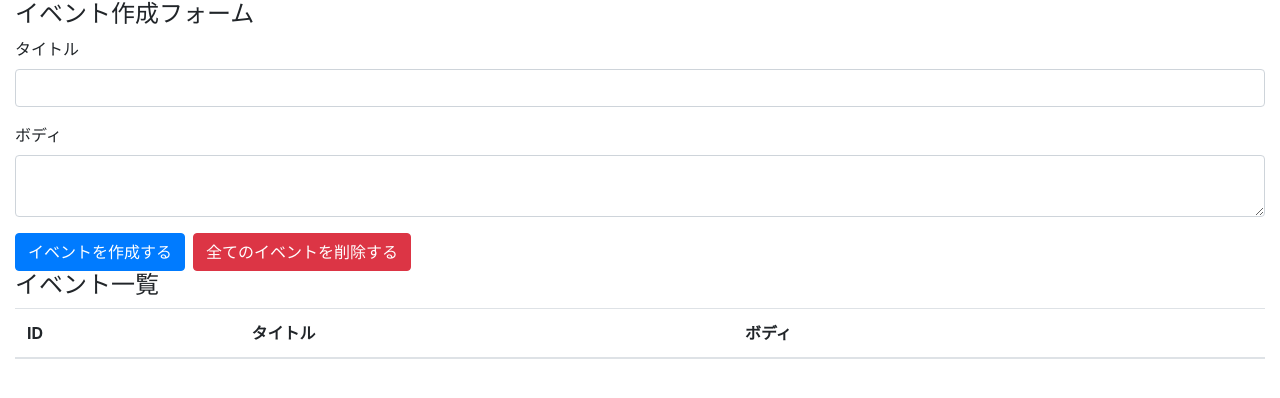
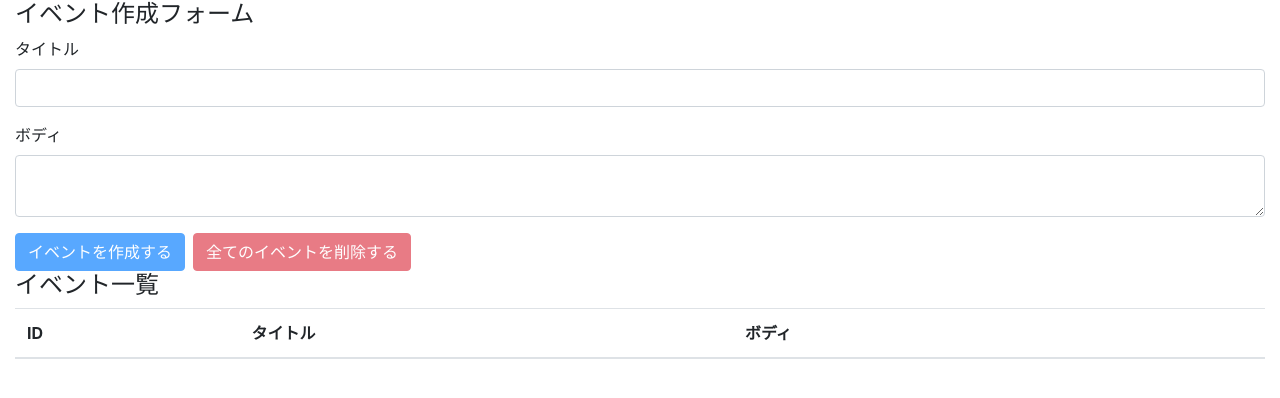
Before and after one commit to guroguro33/react-hooks-101, a React (Create React App) app: page / in a window 1280 px wide. Shown: the top 398 px of the page. Built offline with nearby package versions, Linux system fonts and the light colour scheme.

Commit message:
ADD disabled and confirm window

```diff
--- a/src/components/App.js
+++ b/src/components/App.js
@@ -23,8 +23,12 @@
 
   const deleteAllEvents = e => {
     e.preventDefault();
-    dispatch({type: 'DELETE_ALL_EVENTS'});
+    const result = window.confirm('本当に全て削除してよろしいですか？')
+    if (result) dispatch({type: 'DELETE_ALL_EVENTS'});
   }
+
+  const unCreatable = title === '' || body === '';
+
     return (
         <div className='container-fluid'>
             <h4>イベント作成フォーム</h4>
@@ -37,8 +41,8 @@
                     <label htmlFor="formEventBody">ボディ</label>
                     <textarea className="form-control" id="formEventBody" value={body} onChange={e => setBody(e.target.value)}/>
                 </div>
-                <button className='btn btn-primary mr-2' onClick={addEvent} disabled={false}>イベントを作成する</button>
-                <button className='btn btn-danger' onClick={deleteAllEvents}>全てのイベントを削除する</button>
+                <button className='btn btn-primary mr-2' onClick={addEvent} disabled={unCreatable}>イベントを作成する</button>
+                <button className='btn btn-danger' onClick={deleteAllEvents} disabled={state.length === 0}>全てのイベントを削除する</button>
             </form>
             <h4>イベント一覧</h4>
             <table className='table table-hover'>
--- a/src/components/Event.js
+++ b/src/components/Event.js
@@ -3,7 +3,8 @@
 const Event = ({ dispatch, event }) => {
   const id = event.id
   const handleClickDeleteButton = () => {
-    dispatch({ type: 'DELETE_EVENT', id });
+    const result = window.confirm('このイベントを削除してよろしいですか？');
+    if (result) dispatch({ type: 'DELETE_EVENT', id });
   }
 
   return (
```
